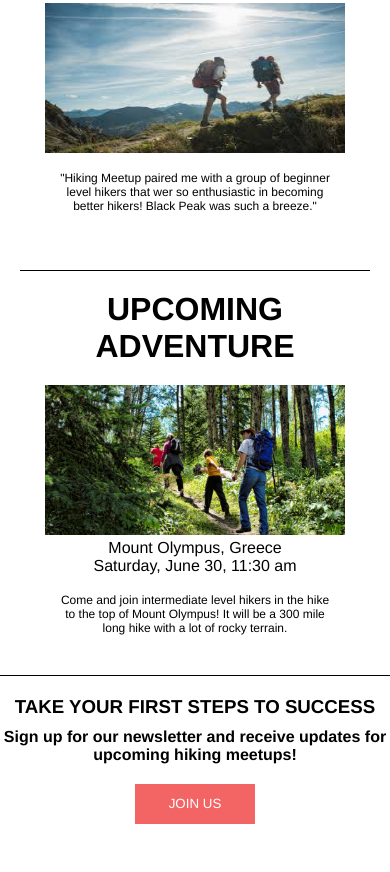
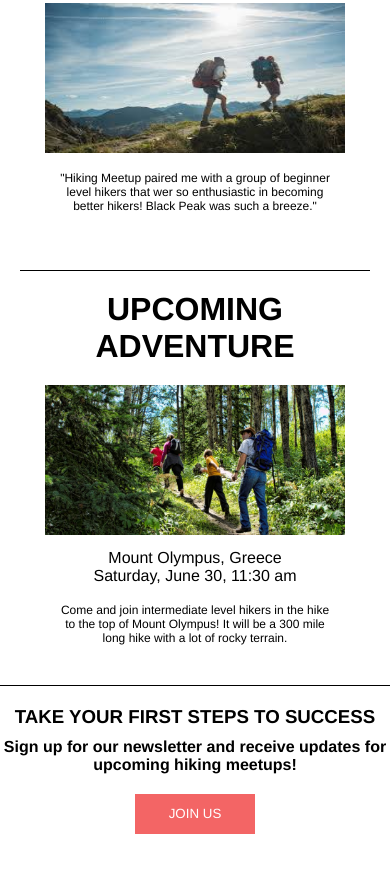
Before and after one commit to krdowns/collabathon, a website: page index.html in a window 390 px wide. Shown: the part 1606-2478 px from the top of the page. Drawn offline with nearby package versions, Linux system fonts and the light colour scheme.

Commit message:
date styling

```diff
--- a/index.html
+++ b/index.html
@@ -106,8 +106,10 @@
         <section class="next-meetup">
             <h1 id="next-meetup" class="next-meetup-header">UPCOMING ADVENTURE</h1>
             <img src="./images/hiking5.jpg">
-            <p>Mount Olympus, Greece</p>
-            <p>Saturday, June 30, 11:30 am</p>
+            <div class="date-container">
+                <p>Mount Olympus, Greece</p>
+                <p>Saturday, June 30, 11:30 am</p>
+            </div>
             <article class="next-meetup-article">
                 <p>
                     Come and join intermediate level hikers in the hike to the top of Mount Olympus! It will be a 300 mile long hike with a lot of rocky terrain.
--- a/styles/queries.css
+++ b/styles/queries.css
@@ -263,6 +263,11 @@
         max-width: 150px;
     }
 
+    .date-container {
+        margin-top: 10px;
+        font-family: 'Helvetica Neue', sans-serif;
+    }
+
     /* FOOTER */
 
     footer {
```
